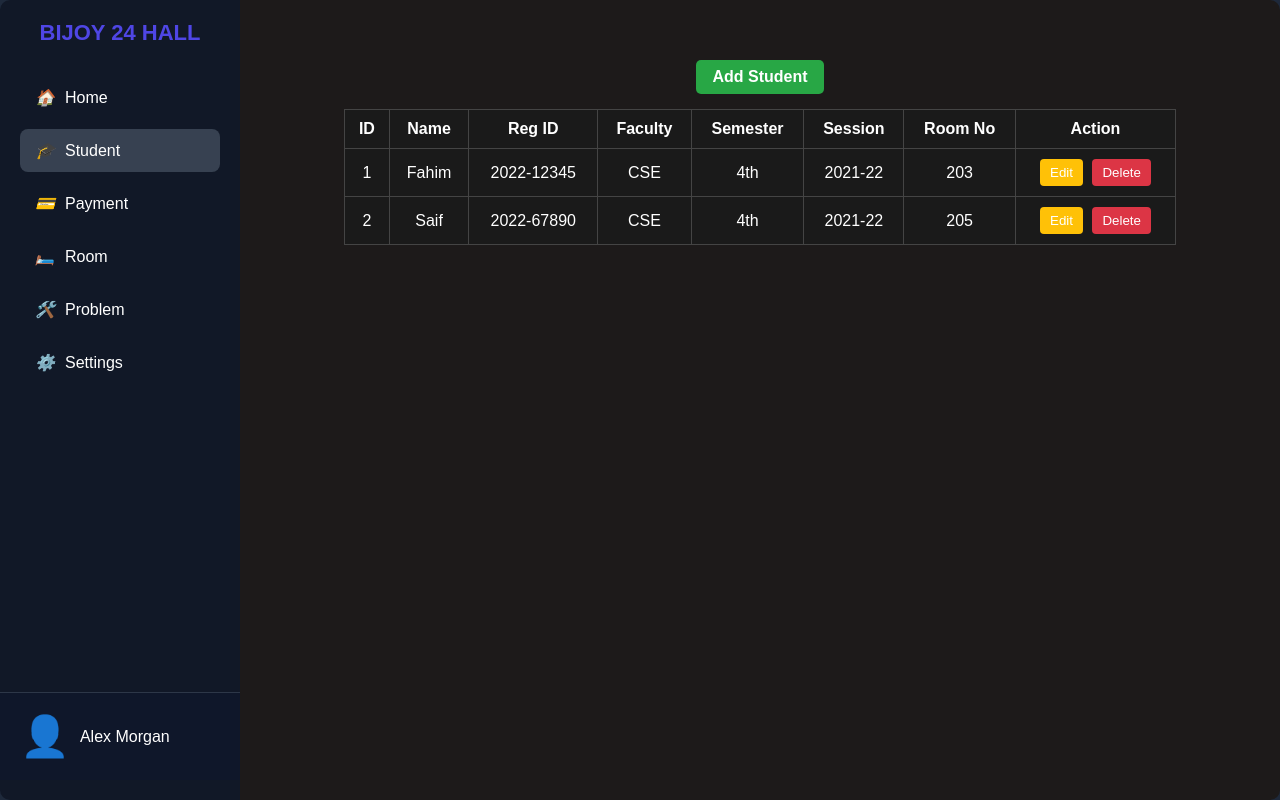
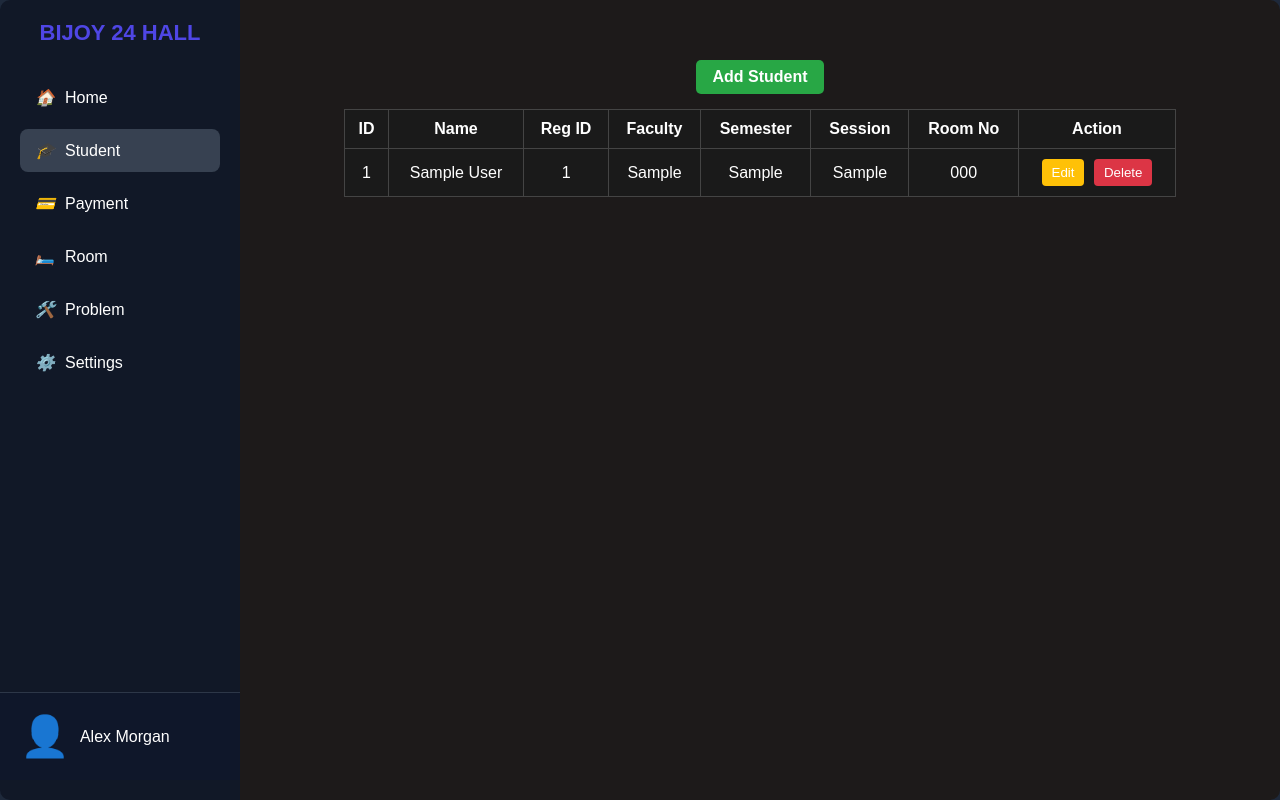
Before and after one commit to mahfahim/hall_management, a PHP site: page /bar_ad_student.php in a window 1280 px wide. Run offline with PHP 8.4, Linux system fonts and the light colour scheme; tables that the repository leaves empty or names only in its code hold one stand-in row (values such as "Sample post").

Commit message:
Update bar_ad_student.php
I have added php to show the student table from the hall_management database.

```diff
--- a/bar_ad_student.php
+++ b/bar_ad_student.php
@@ -1,3 +1,4 @@
+<?php include 'db_connect.php'; ?>
 <!DOCTYPE html>
 <html lang="en">
 <head>
@@ -42,34 +43,33 @@
                 </tr>
             </thead>
             <tbody>
-                <tr>
-                    <td>1</td>
-                    <td>Fahim</td>
-                    <td>2022-12345</td>
-                    <td>CSE</td>
-                    <td>4th</td>
-                    <td>2021-22</td>
-                    <td>203</td>
-                    <td>
-                    <button class="edit-btn">Edit</button>
-                    <button class="delete-btn">Delete</button>
-                    </td>
-                </tr>
-                <tr>
-                    <td>2</td>
-                    <td>Saif</td>
-                    <td>2022-67890</td>
-                    <td>CSE</td>
-                    <td>4th</td>
-                    <td>2021-22</td>
-                    <td>205</td>
-                    <td>
-                    <button class="edit-btn">Edit</button>
-                    <button class="delete-btn">Delete</button>
-                    </td>
-                </tr>
+                <?php
+                $sql = "SELECT students.*, rooms.room_number
+                        FROM students
+                        LEFT JOIN rooms ON students.room_id = rooms.id";
+                $result = mysqli_query($conn, $sql);
+
+                if (mysqli_num_rows($result) > 0) {
+                  while ($row = mysqli_fetch_assoc($result)) {
+                    echo "<tr>";
+                    echo "<td>" . $row['id'] . "</td>";
+                    echo "<td>" . htmlspecialchars($row['name']) . "</td>";
+                    echo "<td>" . htmlspecialchars($row['reg_id']) . "</td>";
+                    echo "<td>" . htmlspecialchars($row['faculty']) . "</td>";
+                    echo "<td>" . htmlspecialchars($row['semester']) . "</td>";
+                    echo "<td>" . htmlspecialchars($row['session']) . "</td>";
+                    echo "<td>" . htmlspecialchars($row['room_number'] ?? 'N/A') . "</td>";
+                    echo "<td>
+                            <button class='edit-btn'>Edit</button>
+                            <button class='delete-btn'>Delete</button>
+                          </td>";
+                    echo "</tr>";
+                  }
+                } else {
+                  echo "<tr><td colspan='8'>No students found.</td></tr>";
+                }
+                ?>
             </tbody>
-
         </table>
     </div>
   </div>
```
Lines whose indentation alone changed are shown as unchanged.
